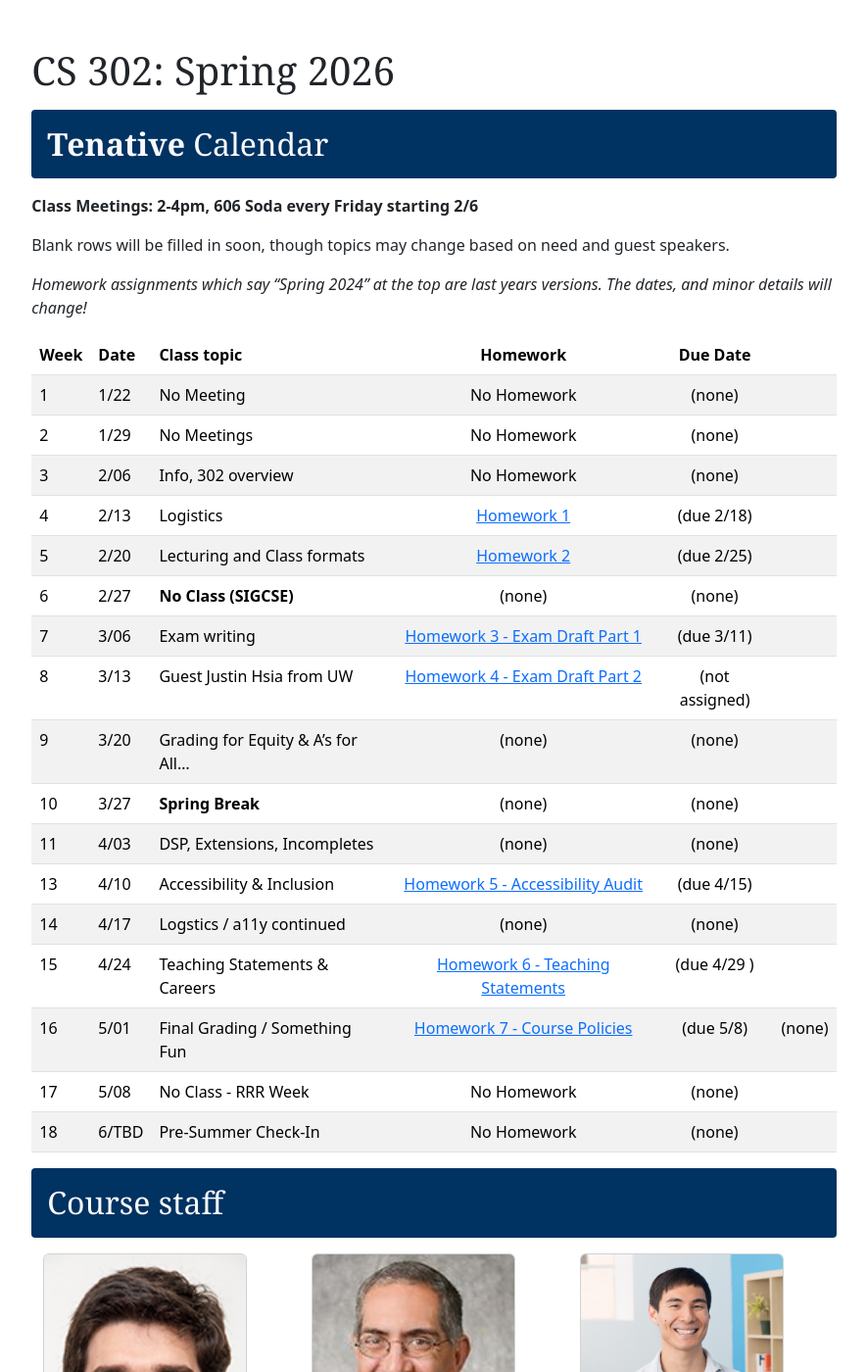
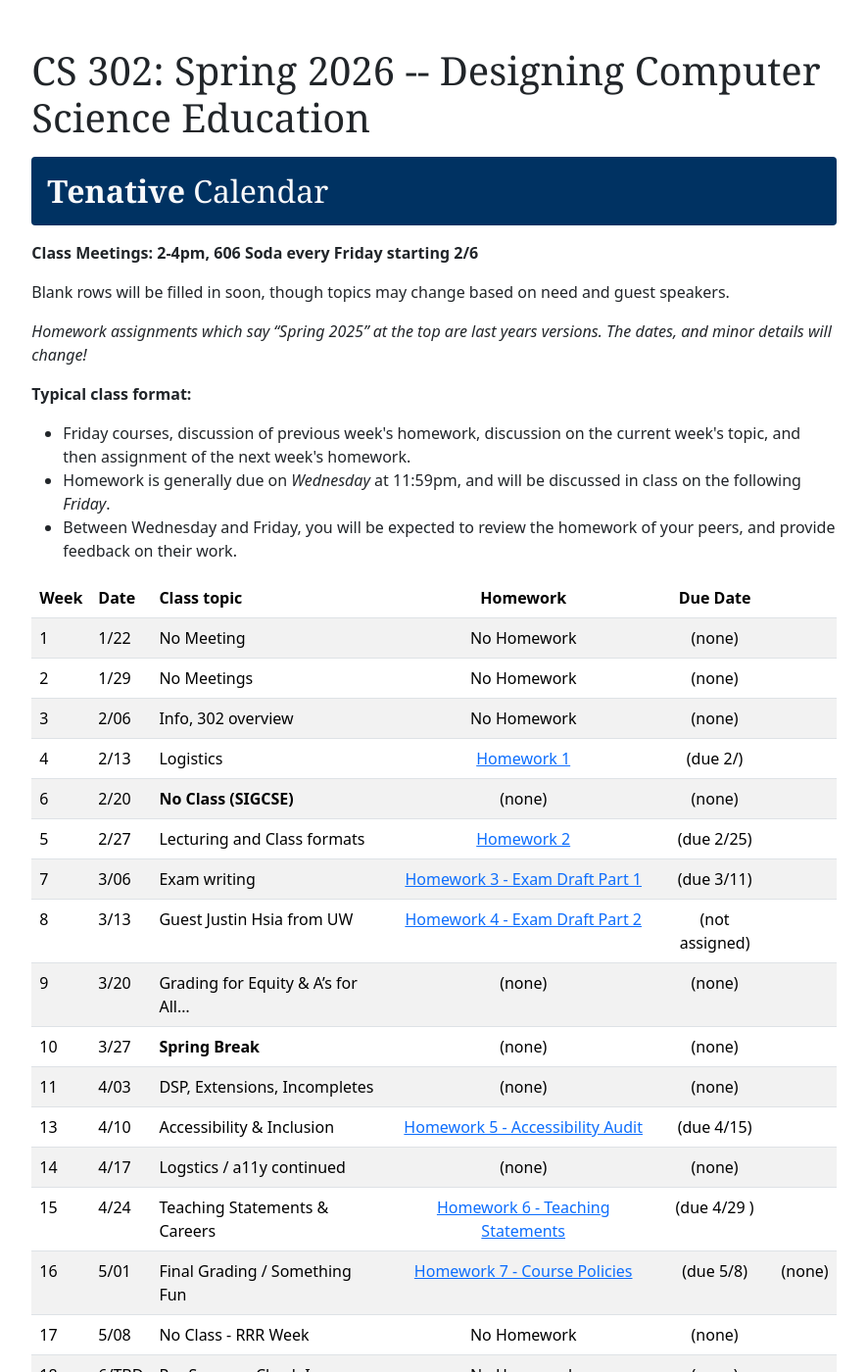
Before and after one commit to berkeley-cs302/sp26, a Jekyll site: the page built from index.md, in a window 1280 px wide and 1400 px high. Shown: the whole window at 98% size, without its empty margins (197-1082 px from the left). Built offline with Jekyll 4.4.1, drawn with Linux system fonts in a browser that asks for light colours; some web fonts are replaced.

Commit message:
small tweaks

```diff
--- a/index.md
+++ b/index.md
@@ -1,6 +1,6 @@
 ---
 lang: en
-title: "CS 302: Spring 2026"
+title: "CS 302: Spring 2026 -- Designing Computer Science Education"
 layout: default
 ---
 
@@ -12,7 +12,13 @@ layout: default
 Blank rows will be filled in soon, though topics may change based on
 need and guest speakers.
 
-_Homework assignments which say "Spring 2024" at the top are last years versions. The dates, and minor details will change!_
+_Homework assignments which say "Spring 2025" at the top are last years versions. The dates, and minor details will change!_
+
+**Typical class format:**
+- Friday courses, discussion of previous week\'s homework, discussion on the current week\'s topic, and then assignment of the next week\'s homework.
+- Homework is generally due on _Wednesday_ at 11:59pm, and will be discussed in class on the following _Friday_.
+- Between Wednesday and Friday, you will be expected to review the homework of your peers, and provide feedback on their work.
+
 
 {:.table .table-striped}
 | Week | Date | Class topic | Homework | Due Date |
@@ -20,9 +26,9 @@ _Homework assignments which say "Spring 2024" at the top are last years versions
 | 1    | 1/22 | No Meeting | No Homework | (none) |
 | 2    | 1/29 | No Meetings | No Homework | (none) |
 | 3    | 2/06 | Info, 302 overview | No Homework | (none) |
-| 4    | 2/13 | Logistics | [Homework 1][hw1] | (due 2/18) |
-| 5    | 2/20 | Lecturing and Class formats | [Homework 2][hw2] | (due 2/25) |
-| 6    | 2/27 | **No Class (SIGCSE)** | (none) | (none) |
+| 4    | 2/13 | Logistics | [Homework 1][hw1] | (due 2/) |
+| 6    | 2/20 | **No Class (SIGCSE)** | (none) | (none) |
+| 5    | 2/27 | Lecturing and Class formats | [Homework 2][hw2] | (due 2/25) |
 | 7    | 3/06 | Exam writing | [Homework 3 - Exam Draft Part 1][hw3] | (due 3/11) |
 | 8    | 3/13 | Guest Justin Hsia from UW | [Homework 4 - Exam Draft Part 2][hw4] | (not assigned) |
 | 9    | 3/20 | Grading for Equity & A's for All... | (none) | (none) |
@@ -49,7 +55,7 @@ _Homework assignments which say "Spring 2024" at the top are last years versions
 
 [hw9]: https://docs.google.com/document/d/1jpAWeLPtWuDehENO5zIx6UzT4z1OEyieAIP9UL85m1c/preview
 [hw10]: https://docs.google.com/document/d/1uVWoXn7HORUC7CCROphr9dq2hcsU-Kqx4W6MlQ5H4ow/preview
-[hw11]: https://docs.google.com/document/d/1qANVq4eq9awixuokGti2p6vLaaFDrnDv57wE0oonnb4/preview
+  [hw11]: https://docs.google.com/document/d/1qANVq4eq9awixuokGti2p6vLaaFDrnDv57wE0oonnb4/preview
 [hw12]: https://docs.google.com/document/d/1IEOIYp9W4NGJyCep1VDqUm_vJHjCAVXvlVrQzjsfZl4/preview
 [hw13]: https://docs.google.com/document/d/1zsj3UMsKjiz7Rc8m_W_UBQ2gkXkXI32s_KeJabqvzFw/preview
 
```
